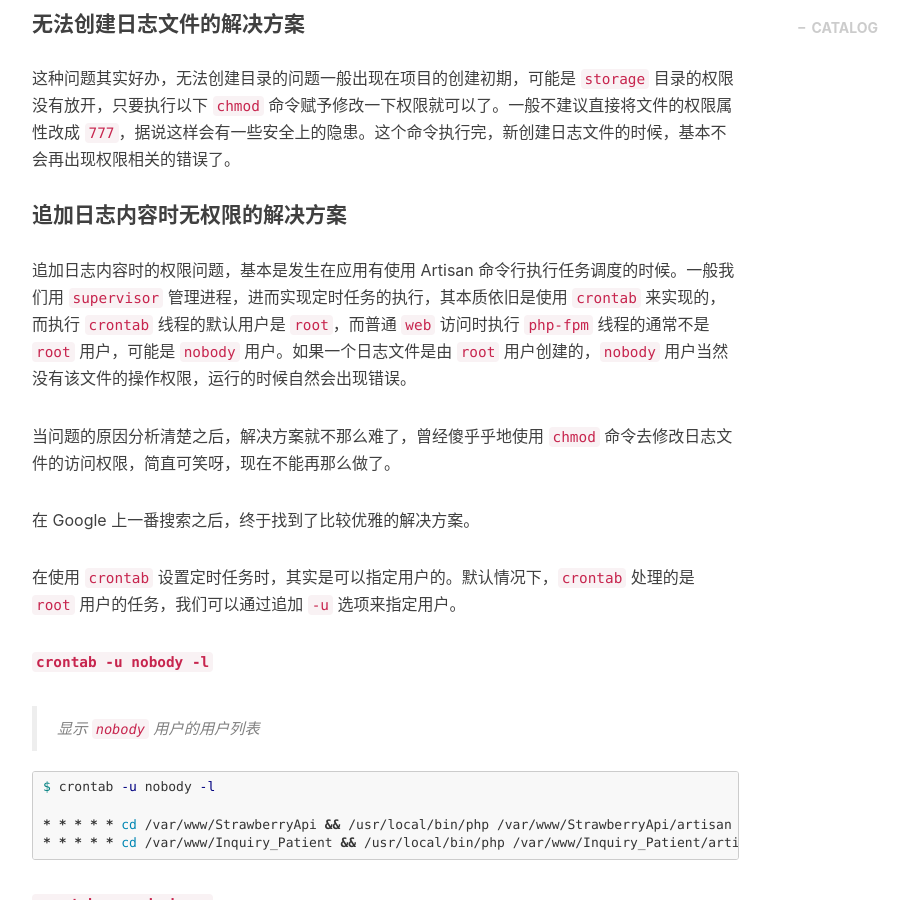
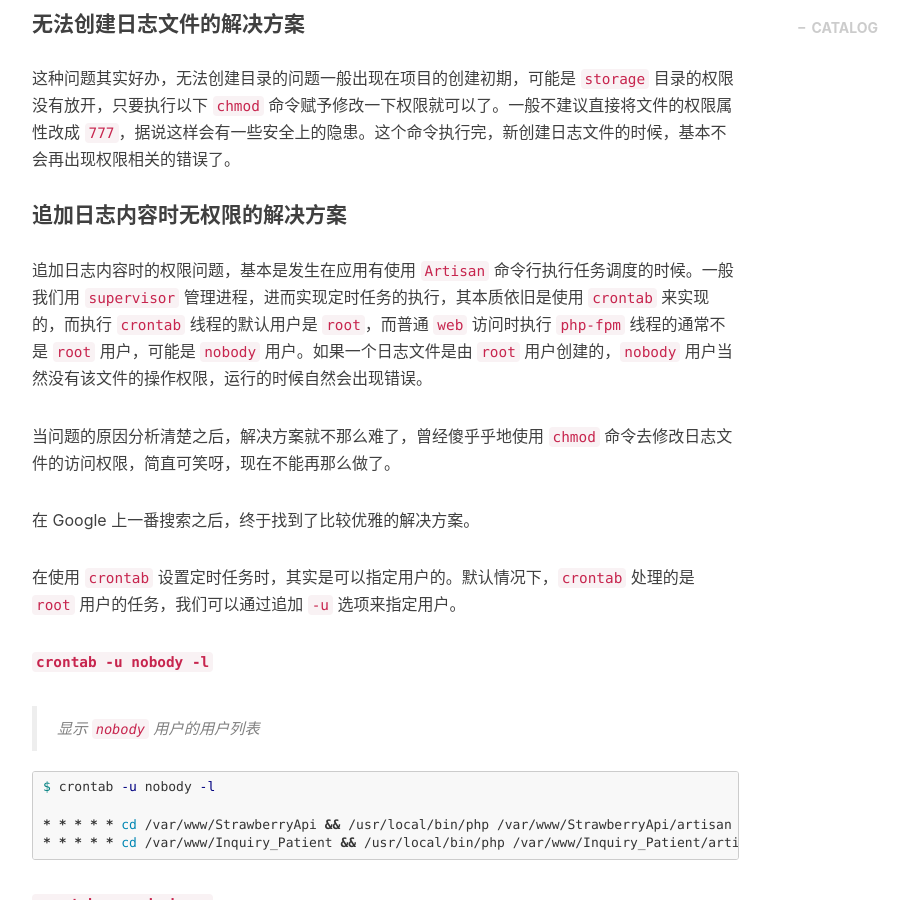
Before and after one commit to ywlvs/ywlvs.github.io, a Jekyll site: the page built from _posts/2018-01-08-something-about-access-to-log-files-in-laravel.markdown, in a window 1280 px wide and 900 px high, scrolled down 1206 px. Shown: the whole window, without its empty margins (233-1142 px from the left). Built offline with Jekyll 4.4.1, drawn with Linux system fonts in a browser that asks for light colours; nearby versions of some CDN libraries; comment, search, counter and statistics services are not loaded.

```diff
--- a/_posts/2018-01-08-something-about-access-to-log-files-in-laravel.markdown
+++ b/_posts/2018-01-08-something-about-access-to-log-files-in-laravel.markdown
@@ -32,7 +32,7 @@ tags:
 
 #### 追加日志内容时无权限的解决方案
 
-追加日志内容时的权限问题，基本是发生在应用有使用 Artisan 命令行执行任务调度的时候。一般我们用 `supervisor` 管理进程，进而实现定时任务的执行，其本质依旧是使用 `crontab` 来实现的，而执行 `crontab` 线程的默认用户是 `root`，而普通 `web` 访问时执行 `php-fpm` 线程的通常不是 `root` 用户，可能是 `nobody` 用户。如果一个日志文件是由 `root` 用户创建的，`nobody` 用户当然没有该文件的操作权限，运行的时候自然会出现错误。
+追加日志内容时的权限问题，基本是发生在应用有使用 `Artisan` 命令行执行任务调度的时候。一般我们用 `supervisor` 管理进程，进而实现定时任务的执行，其本质依旧是使用 `crontab` 来实现的，而执行 `crontab` 线程的默认用户是 `root`，而普通 `web` 访问时执行 `php-fpm` 线程的通常不是 `root` 用户，可能是 `nobody` 用户。如果一个日志文件是由 `root` 用户创建的，`nobody` 用户当然没有该文件的操作权限，运行的时候自然会出现错误。
 
 当问题的原因分析清楚之后，解决方案就不那么难了，曾经傻乎乎地使用 `chmod` 命令去修改日志文件的访问权限，简直可笑呀，现在不能再那么做了。
 
```
